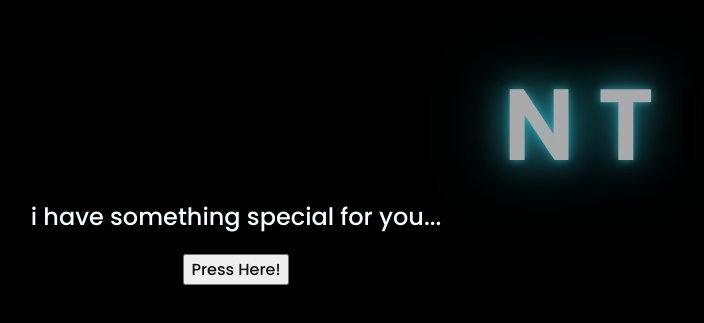
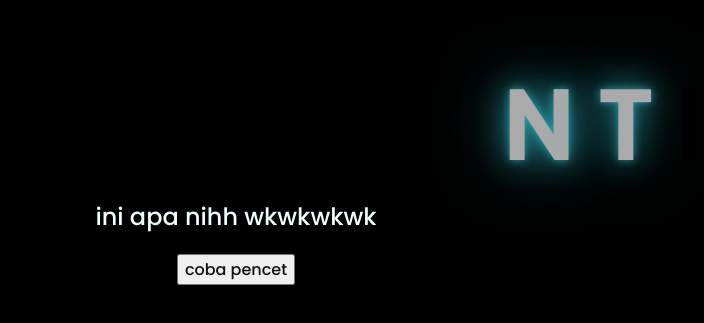
Before and after one commit to wandaaaaaaaaaaa/gift, a plain HTML site: page index.html in a window 1280 px wide. Shown: the part 239-562 px from the top of the page, without its empty margins (412-1116 px from the left). Drawn offline with Linux system fonts and the light colour scheme.

Commit message:
Update index.html

```diff
--- a/index.html
+++ b/index.html
@@ -27,11 +27,11 @@
         <span>K</span>
     </div>
     <div class="description">
-        <span>i have something special for you...</span>
+        <span>ini apa nihh wkwkwkwk</span>
     </div>
     <div class="button">
         <button>
-            <a href="flower.html">Press Here!</a>
+            <a href="flower.html">coba pencet</a>
         </button>
 
     </div>
```
